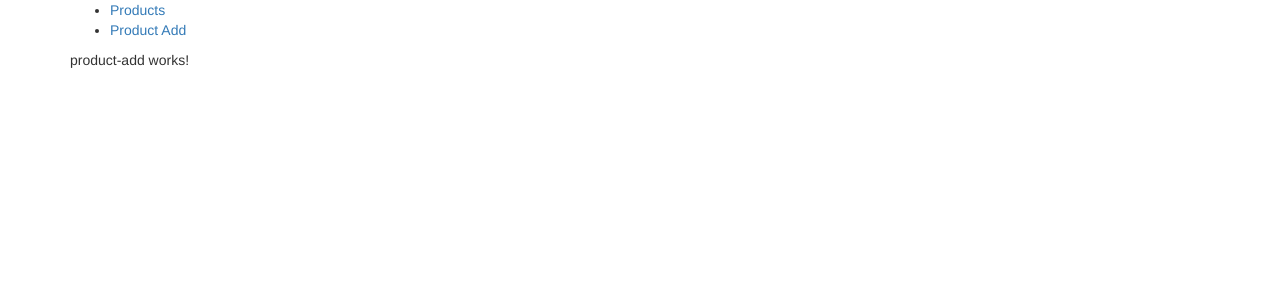
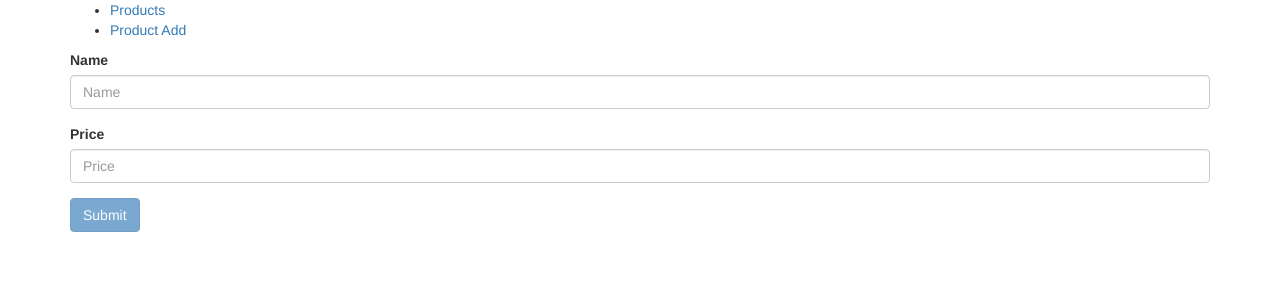
Before and after one commit to taitamfc/C08-M4-DEMO, an Angular app: page /product-add in a window 1280 px wide. Shown: the top 300 px of the page. Built offline with nearby package versions, Linux system fonts and the light colour scheme.

Commit message:
product-add component - C and V

```diff
--- a/src/app/product-add/product-add.component.html
+++ b/src/app/product-add/product-add.component.html
@@ -1 +1,28 @@
-<p>product-add works!</p>
+<form [formGroup]="productForm" (ngSubmit)="onSubmit()">
+    <div class="form-group">
+        <label for="name">Name</label>
+        <input type="text" class="form-control" id="name" placeholder="Name" formControlName="name">
+
+        <!-- Show validate -->
+        <p
+        *ngIf="!productForm.controls['name']?.valid && (productForm.controls['name']?.dirty
+        ||productForm.controls['name']?.touched)"
+        class="help-block text-danger">Name is required</p>
+    </div>
+    <div class="form-group">
+        <label for="price">Price</label>
+        <input type="text" class="form-control" id="price" placeholder="Price" formControlName="price">
+
+        <!-- Show validate -->
+        <p
+        *ngIf="!productForm.controls['price']?.valid && (productForm.controls['price']?.dirty
+        ||productForm.controls['price']?.touched)"
+        class="help-block text-danger">Price is required</p>
+
+    </div>
+
+    <div class="form-group">
+        <button type="submit" class="btn btn-primary" [disabled]="!productForm.valid">Submit</button>
+    </div>
+
+  </form>
--- a/src/app/product-add/product-add.component.ts
+++ b/src/app/product-add/product-add.component.ts
@@ -1,4 +1,10 @@
 import { Component, OnInit } from '@angular/core';
+
+import { Router, ActivatedRoute, ParamMap } from '@angular/router';
+import { FormControl, FormGroup, Validators } from '@angular/forms';
+
+import { ProductService } from "./../product.service";
+import { Product } from "./../product";
 
 @Component({
   selector: 'app-product-add',
@@ -6,10 +12,37 @@ import { Component, OnInit } from '@angular/core';
   styleUrls: ['./product-add.component.css']
 })
 export class ProductAddComponent implements OnInit {
-
-  constructor() { }
+  productForm!: FormGroup;
+  constructor(
+    private _ActivatedRoute: ActivatedRoute,
+    private _ProductService: ProductService,
+    private _Router:Router
+  ) { }
 
   ngOnInit(): void {
+    this.productForm = new FormGroup({
+      name: new FormControl('',[
+        Validators.required,
+        Validators.minLength(5)
+      ]),
+      price: new FormControl('',[
+        Validators.required
+      ]),
+    });
+  }
+
+  onSubmit() {
+    //handle submit form
+    let formData = this.productForm.value;
+    let product: Product = {
+      name: formData.name,
+      price: formData.price
+    }
+    // call service update
+    this._ProductService.store(product);
+
+    //redirect to products
+    this._Router.navigate(['/products']);
   }
 
 }
--- a/src/app/product.service.ts
+++ b/src/app/product.service.ts
@@ -36,12 +36,12 @@ export class ProductService {
 
   //store
   store( product:Product ):void{
-
+    this.products.push(product);
   }
 
   //update
   update( id:number, product:Product ):void{
-
+    this.products[id] = product;
   }
 
   //destroy
```
